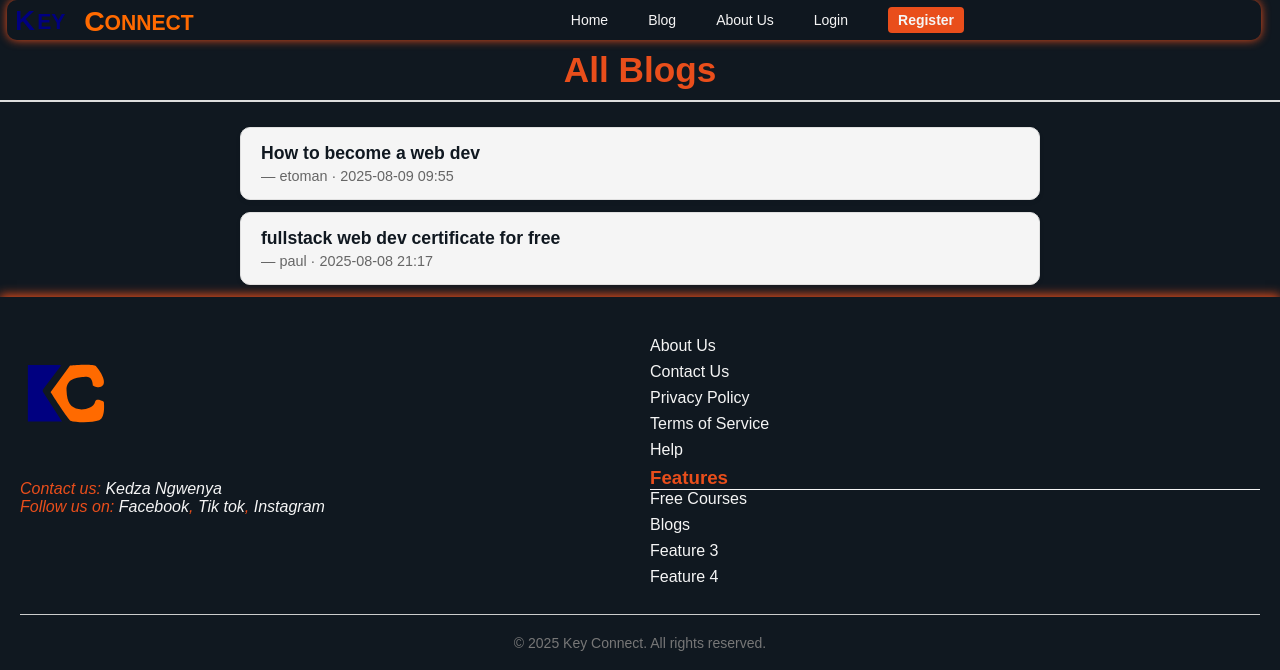
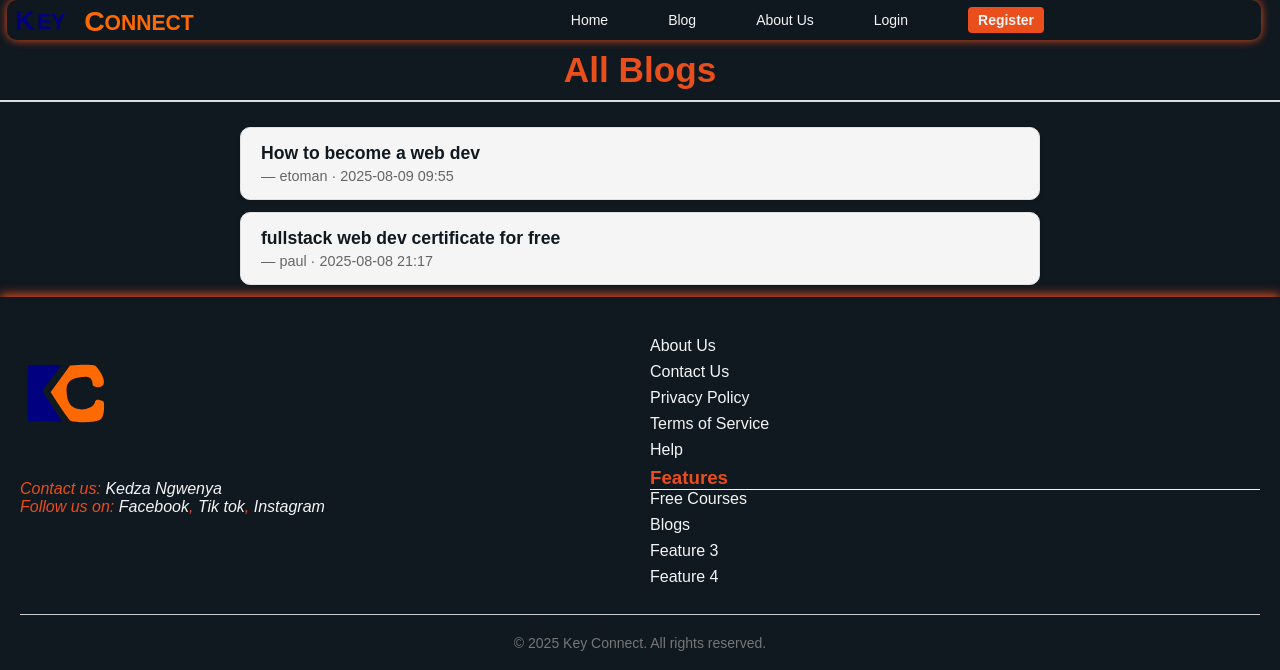
Before and after one commit to kedza-bot/key-connet, a Django app: page /blog/ in a window 1280 px wide. Shown: the top 670 px of the page. Run offline with Django 5.2, Linux system fonts and the light colour scheme; data comes from the database, SQL or seed files in the repository.

Commit message:
nav link fix

```diff
--- a/keyConnet_project/keyConnectapp/static/keyConnectapp/style.css
+++ b/keyConnet_project/keyConnectapp/static/keyConnectapp/style.css
@@ -53,7 +53,7 @@ body{
     list-style: none;
     display: flex;
     align-items: center;
-    gap: 40px;
+    gap: 60px;
     margin: 0;
     width: 60%;
     padding: 0 5px 0 60px;
```
